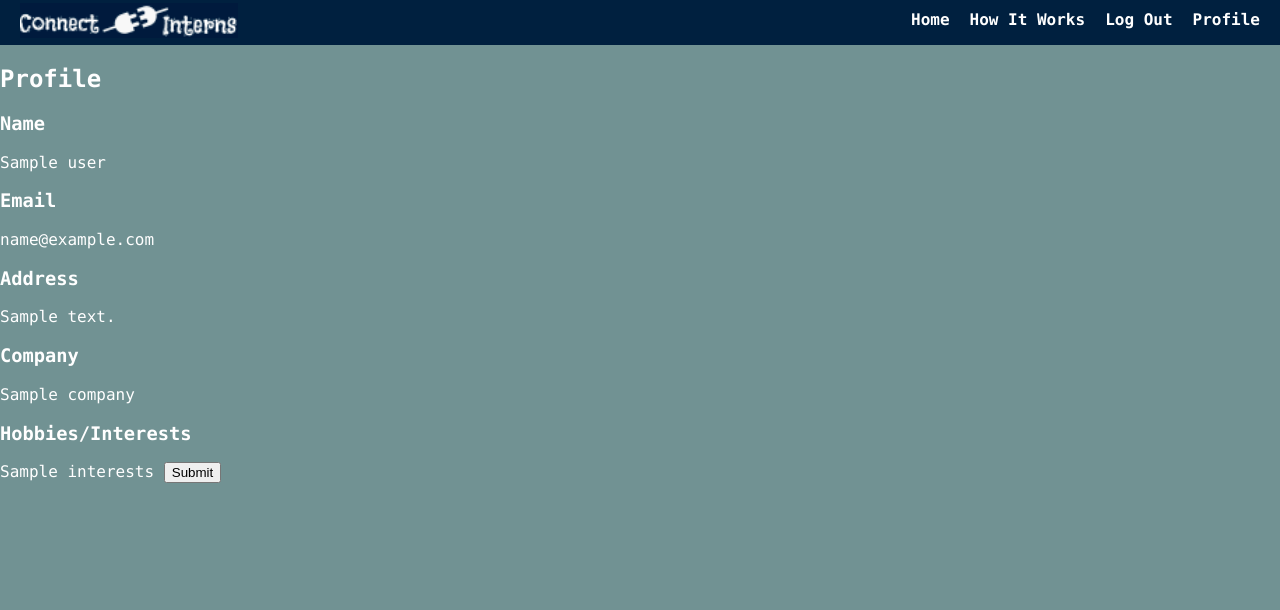
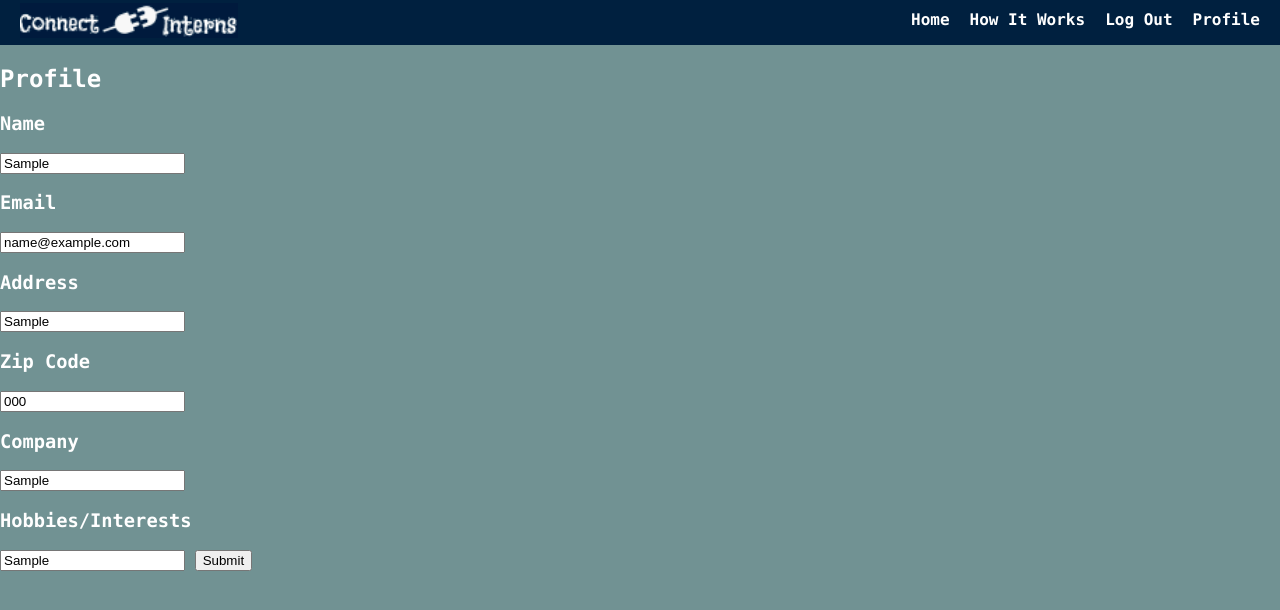
Before and after one commit to Ujjwal666/InternConnect, a Flask app: page /profile in a window 1280 px wide. Shown: the top 610 px of the page. Run offline with Flask 2, Linux system fonts and the light colour scheme; the visitor is signed in with stand-in values (Sample User, id 1); a database or web service that is not in the repository returns one stand-in record (values such as "Sample title"); some libraries are stand-ins or nearby versions.

Commit message:
added user info as placeholders

```diff
--- a/app.py
+++ b/app.py
@@ -131,7 +131,7 @@
     return render_template('howItWorks.html')
 
 @app.route('/profile', methods=['GET', 'POST'])
-def profile():
+def profile(): # allow user to add a picture, view and update data, and input their roommate preference
     users = mongo.db.users
     if session:
         email = session['email']
--- a/templates/profile.html
+++ b/templates/profile.html
@@ -53,16 +53,17 @@
 			<h2>Profile</h2>
             <form method="post" action="/profile">
                 <h3>Name</h3>
-                    {{ name }}
+                    <input type="text" name="name" value={{name}} placeholder="Full Name" />
                 <h3>Email</h3>
-                    {{ email }}
+                    <input type="email" name="email" value={{email}} placeholder="Email" />
                 <h3>Address</h3>
-                    {{ address }}
-
+                    <input type="text" name="address" value={{address}} placeholder="Street Address" />
+                <h3>Zip Code</h3>
+                    <input type="text" name="zip_code" value={{zip_code}} placeholder="Zip Code" />
                 <h3>Company</h3>
-                    {{ company }}
+                    <input type="text" name="company" value={{company}} placeholder="Company you are interning for" />
                 <h3>Hobbies/Interests</h3>
-                    {{ interests }}
+                    <input type="text" name="interests" value={{interests}} placeholder="Hobbies/Interests" />
 
                 <input type="submit" value="Submit" />
             </form>
```
